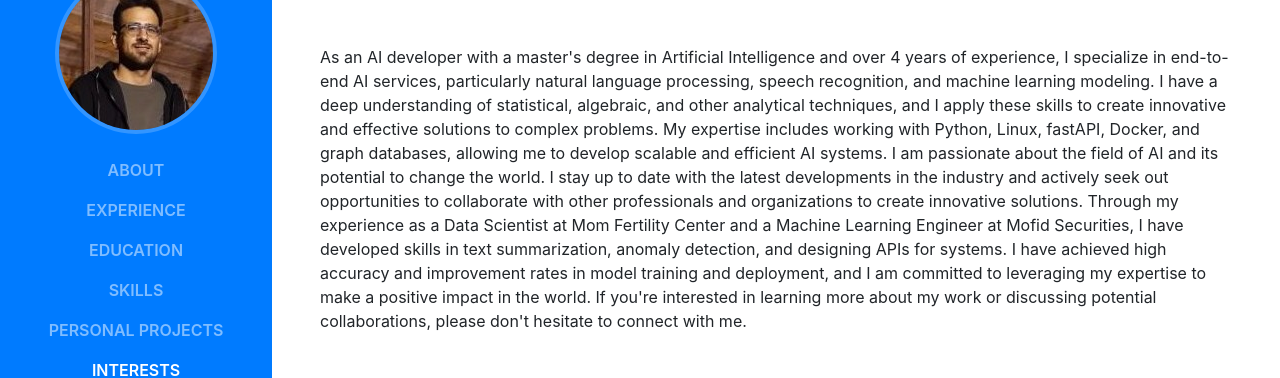
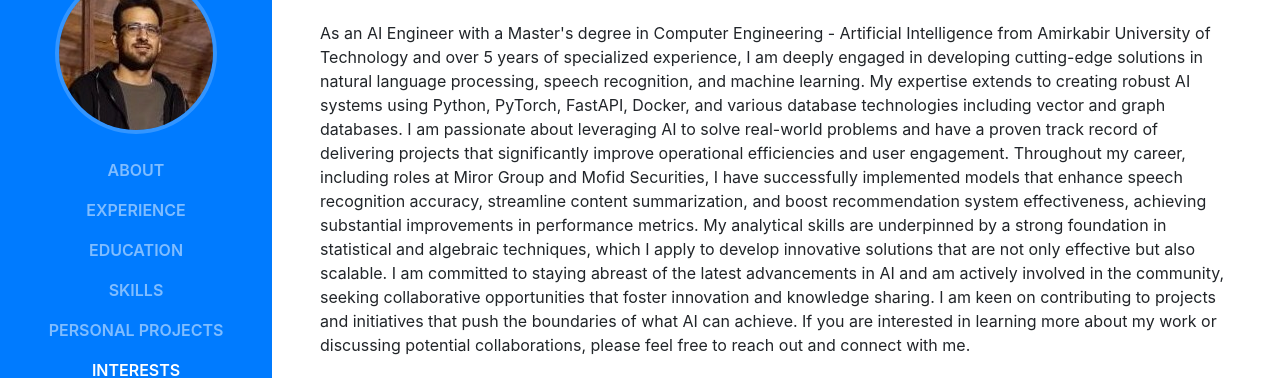
Before and after one commit to hossein-khalilian/hossein-khalilian.github.io, a website with bundled scripts: page index.html in a window 1280 px wide. Shown: the part 223-601 px from the top of the page. Built offline with nearby package versions, Linux system fonts and the light colour scheme; files whose address does not match are found by name; a web font is replaced by a local one.

Commit message:
update about me

```diff
--- a/index.html
+++ b/index.html
@@ -80,20 +80,26 @@
           <a href="mailto:hse.khalilian08@email.com">hse.khalilian08@gmail.com</a>
         </div>
         <p class="mb-5">
-          As an AI developer with a master's degree in Artificial Intelligence and over 4 years of experience, I
-          specialize in end-to-end AI services, particularly natural language processing, speech recognition, and
-          machine learning modeling. I have a deep understanding of statistical, algebraic, and other analytical
-          techniques, and I apply these skills to create innovative and effective solutions to complex problems. My
-          expertise includes working with Python, Linux, fastAPI, Docker, and graph databases, allowing me to develop
-          scalable and efficient AI systems. I am passionate about the field of AI and its potential to change the
-          world. I stay up to date with the latest developments in the industry and actively seek out opportunities to
-          collaborate with other professionals and organizations to create innovative solutions. Through my experience
-          as a Data Scientist at Mom Fertility Center and a Machine Learning Engineer at Mofid Securities, I have
-          developed skills in text summarization, anomaly detection, and designing APIs for systems. I have achieved
-          high accuracy and improvement rates in model training and deployment, and I am committed to leveraging my
-          expertise to make a positive impact in the world. If you're interested in learning more about my work or
-          discussing potential collaborations, please don't hesitate to connect with me.
-        </p>
+          As an AI Engineer with a Master's degree in Computer Engineering - Artificial Intelligence from Amirkabir
+          University of Technology and over 5 years of specialized experience, I am deeply engaged in developing
+          cutting-edge solutions in natural language processing, speech recognition, and machine learning. My expertise
+          extends to creating robust AI systems using Python, PyTorch, FastAPI, Docker, and various database
+          technologies including vector and graph databases.
+
+          I am passionate about leveraging AI to solve real-world problems and have a proven track record of delivering
+          projects that significantly improve operational efficiencies and user engagement. Throughout my career,
+          including roles at Miror Group and Mofid Securities, I have successfully implemented models that enhance
+          speech recognition accuracy, streamline content summarization, and boost recommendation system effectiveness,
+          achieving substantial improvements in performance metrics.
+
+          My analytical skills are underpinned by a strong foundation in statistical and algebraic techniques, which I
+          apply to develop innovative solutions that are not only effective but also scalable. I am committed to staying
+          abreast of the latest advancements in AI and am actively involved in the community, seeking collaborative
+          opportunities that foster innovation and knowledge sharing.
+
+          I am keen on contributing to projects and initiatives that push the boundaries of what AI can achieve. If you
+          are interested in learning more about my work or discussing potential collaborations, please feel free to
+          reach out and connect with me. </p>
         <ul class="list-inline list-social-icons mb-0">
           <li class="list-inline-item">
             <a href="./pdf/khalilian-resume.pdf">
```
